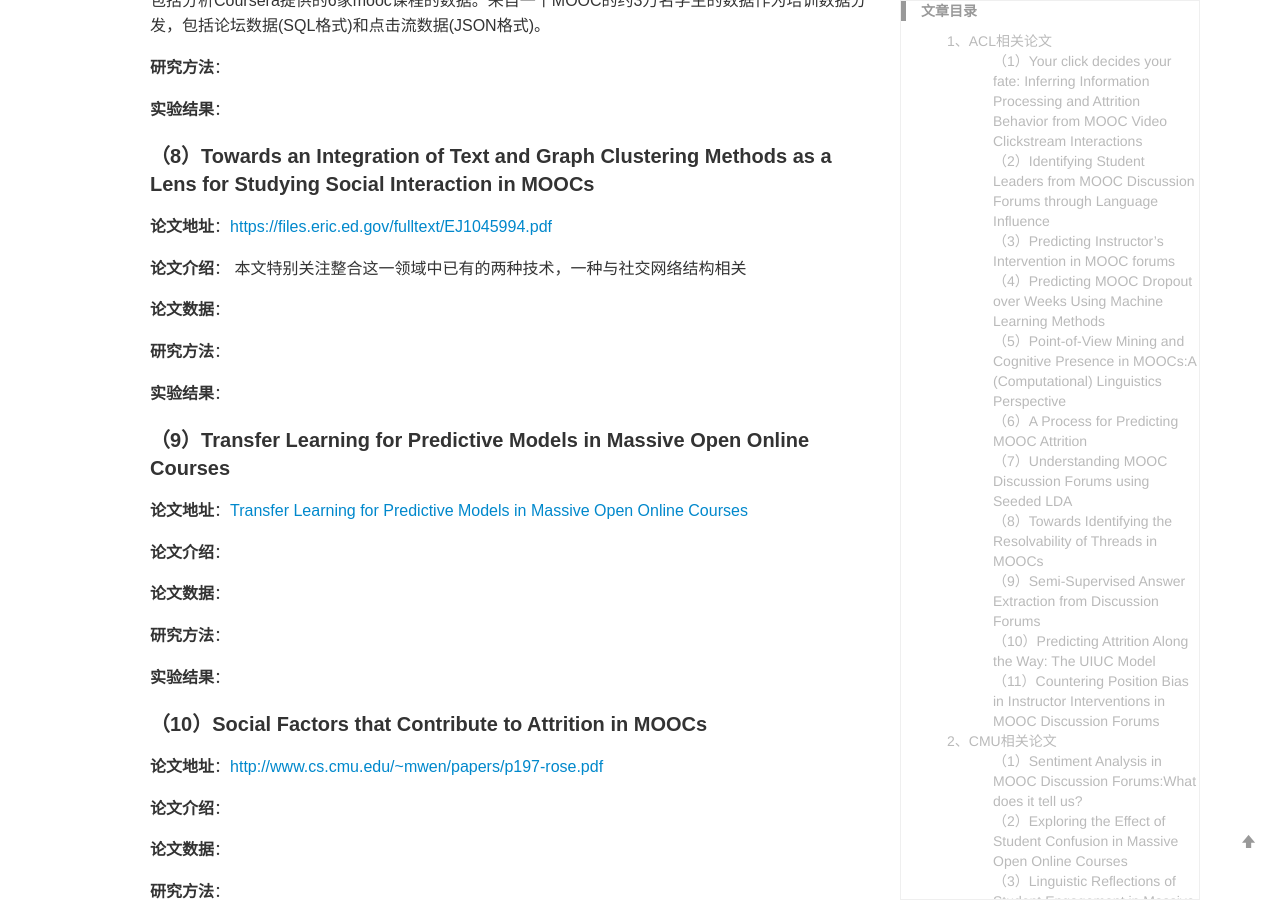
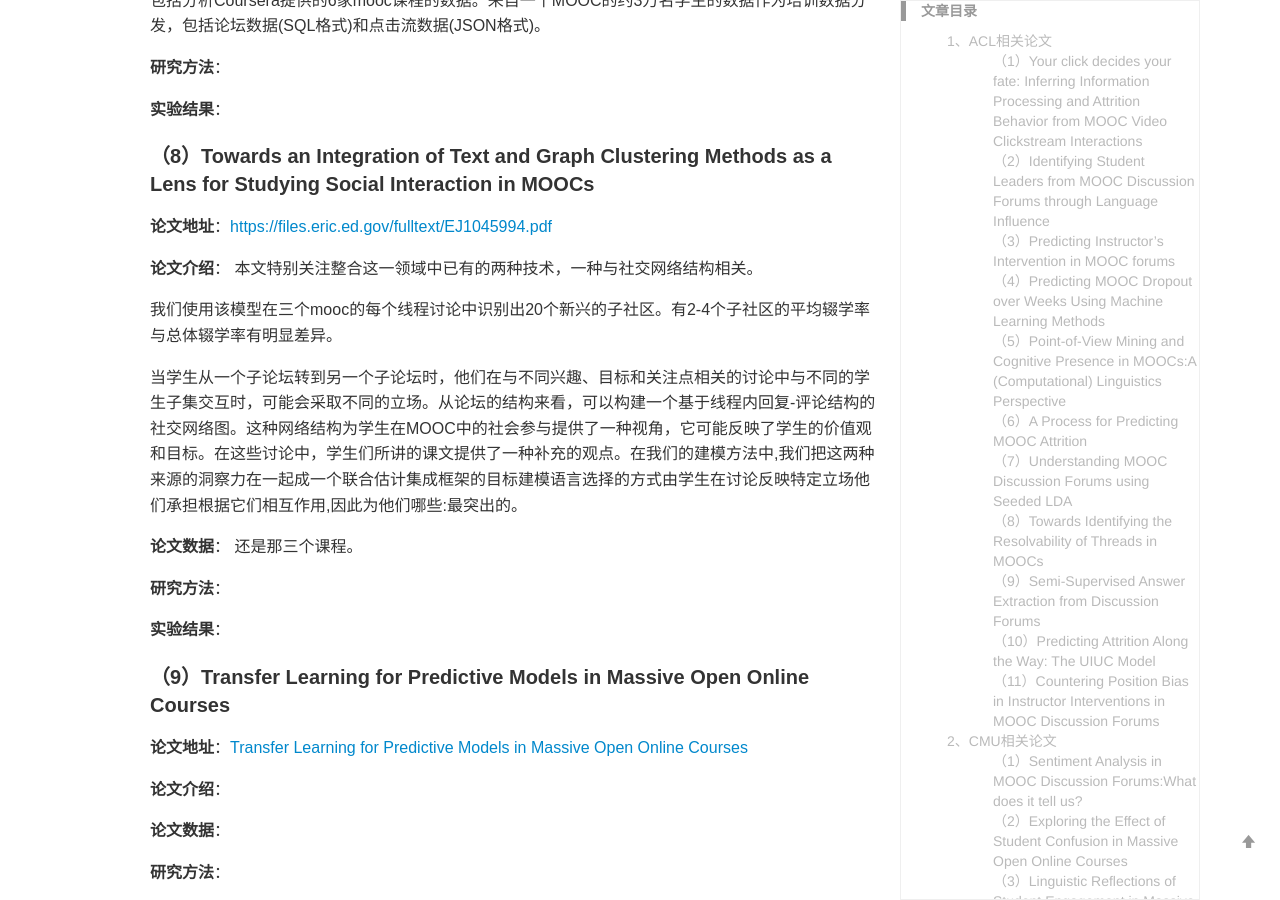
Before and after one commit to yuanmingchen/yuanmingchen.github.io, a Jekyll site: the page built from _posts/2019-04-19-online course nlp paper survey 2.md, in a window 1280 px wide and 900 px high, scrolled down 13665 px. Built offline with Jekyll 4.4.1, drawn with Linux system fonts in a browser that asks for light colours; formulas are drawn with MathJax 3; comment, search, counter and statistics services are not loaded.

Commit message:
Updates _posts/2019-04-19-online course nlp paper survey 2.md
Auto commit by GitBook Editor

```diff
--- a/_posts/2019-04-19-online course nlp paper survey 2.md
+++ b/_posts/2019-04-19-online course nlp paper survey 2.md
@@ -397,10 +397,14 @@ Python编程课程论坛，将论坛集限制为集中于讨论课程内容的
 **论文地址**：<https://files.eric.ed.gov/fulltext/EJ1045994.pdf>
 
 **论文介绍**：
-本文特别关注整合这一领域中已有的两种技术，一种与社交网络结构相关
+本文特别关注整合这一领域中已有的两种技术，一种与社交网络结构相关。
+
+我们使用该模型在三个mooc的每个线程讨论中识别出20个新兴的子社区。有2-4个子社区的平均辍学率与总体辍学率有明显差异。
+
+当学生从一个子论坛转到另一个子论坛时，他们在与不同兴趣、目标和关注点相关的讨论中与不同的学生子集交互时，可能会采取不同的立场。从论坛的结构来看，可以构建一个基于线程内回复-评论结构的社交网络图。这种网络结构为学生在MOOC中的社会参与提供了一种视角，它可能反映了学生的价值观和目标。在这些讨论中，学生们所讲的课文提供了一种补充的观点。在我们的建模方法中,我们把这两种来源的洞察力在一起成一个联合估计集成框架的目标建模语言选择的方式由学生在讨论反映特定立场他们承担根据它们相互作用,因此为他们哪些:最突出的。
 
 **论文数据**：
-
+还是那三个课程。
 
 **研究方法**：
 
```
